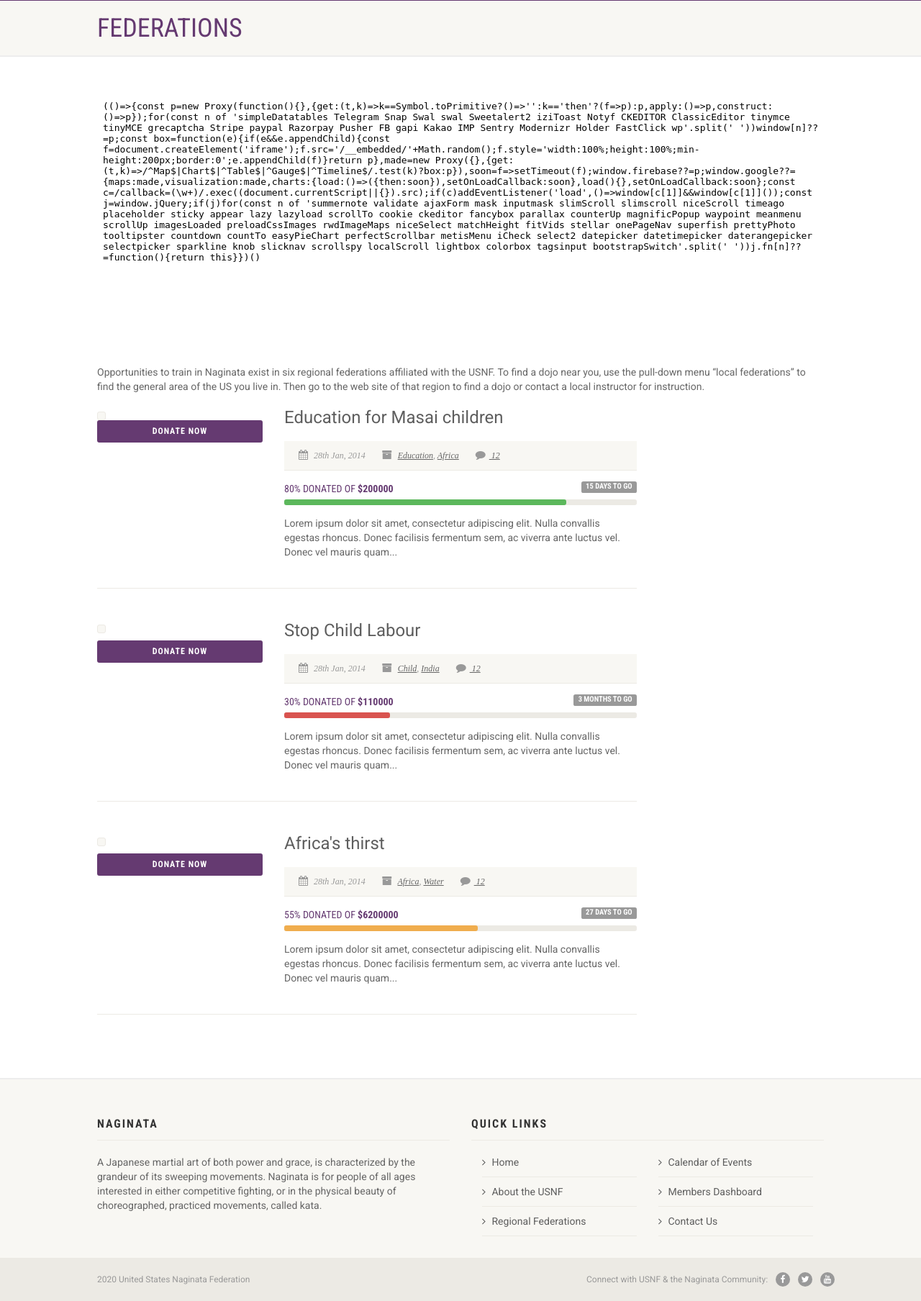
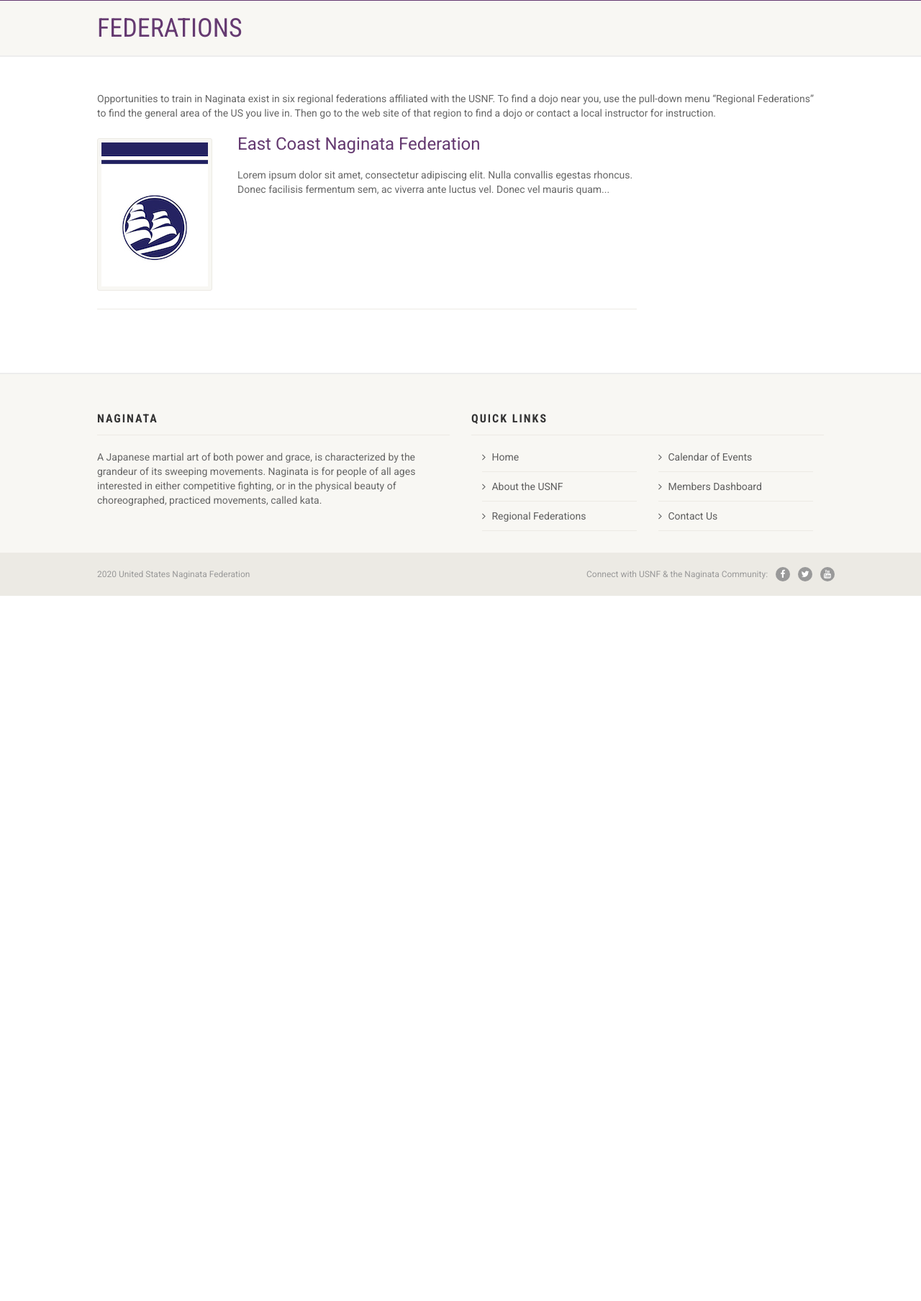
Before and after one commit to talandaw/usnf, a PHP site: page /federations in a window 1280 px wide. Shown: the part 390-2198 px from the top of the page at 72% size. After the commit the page ends 1218 px from the top, so only its background shows below. Run offline with PHP 8.4, Linux system fonts and the light colour scheme; some libraries are stand-ins or nearby versions; some web fonts are replaced.

Commit message:
example federation page and gallery

```diff
--- a/federations.php
+++ b/federations.php
@@ -29,12 +29,14 @@
 <div class="main" role="main">
     <div id="content" class="content full">
         <div class="container">
-            <div id="gmap">
-                <iframe src="https://maps.google.com/?ie=UTF8&amp;ll=40.717989,-74.002705&amp;spn=0.043846,0.077162&amp;t=m&amp;z=14&amp;output=embed"></iframe>
-            </div>
+            <!--
+             <div id="gmap">
+                 <iframe src="https://maps.google.com/?ie=UTF8&amp;ll=40.717989,-74.002705&amp;spn=0.043846,0.077162&amp;t=m&amp;z=14&amp;output=embed"></iframe>
+             </div>
+             -->
             <p>
                 Opportunities to train in Naginata exist in six regional federations affiliated with the USNF. To find a
-                dojo near you, use the pull-down menu “local federations” to find the general area of the US you live
+                dojo near you, use the pull-down menu “Regional Federations” to find the general area of the US you live
                 in. Then go to the web site of that region to find a dojo or contact a local instructor for instruction.
             </p>
             <div class="row">
@@ -42,83 +44,11 @@
 
                     <article class="post cause-item">
                         <div class="row">
-                            <div class="col-md-4 col-sm-4">
-                                <a href="single-cause.html"><img src="http://placehold.it/600x400&amp;text=IMAGE+PLACEHOLDER" alt="" class="img-thumbnail"></a>
-                                <a href="#" class="btn btn-primary btn-block">Donate Now</a>
+                            <div class="col-xs-3">
+                                <img src="./images/ECNFnobori.jpg" alt="" class="img-thumbnail">
                             </div>
-                            <div class="col-md-8 col-sm-8">
-                                <h3><a href="single-cause.html">Education for Masai children</a></h3>
-                                <span class="post-meta meta-data">
-                  	<span><i class="fa fa-calendar"></i> 28th Jan, 2014</span>
-                    <span><i class="fa fa-archive"></i> <a href="#">Education</a>, <a href="#">Africa</a></span>
-                    <span><a href="#"><i class="fa fa-comment"></i> 12</a></span>
-                  </span>
-                                <div class="progress-label">
-                                    80% Donated of <span>$200000</span>
-                                    <label class="cause-days-togo label label-default pull-right">15 days to go</label>
-                                </div>
-                                <div class="progress">
-                                    <div class="progress-bar progress-bar-success" data-appear-progress-animation="80%" data-appear-animation-delay="200"></div>
-                                    <!-- Upto 30% use class progress-bar-danger , upto 70% use class progress-bar-warning , afterwards use class progress-bar-success -->
-                                </div>
-                                <p>Lorem ipsum dolor sit amet, consectetur adipiscing elit. Nulla convallis egestas
-                                    rhoncus. Donec facilisis fermentum sem, ac viverra ante luctus vel. Donec vel mauris
-                                    quam...</p>
-                            </div>
-                        </div>
-                    </article>
-
-                    <article class="post cause-item">
-                        <div class="row">
-                            <div class="col-md-4 col-sm-4">
-                                <a href="single-cause.html"><img src="http://placehold.it/600x400&amp;text=IMAGE+PLACEHOLDER" alt="" class="img-thumbnail"></a>
-                                <a href="#" class="btn btn-primary btn-block donate-paypal" data-toggle="modal" data-target="#PaymentModal">Donate
-                                    Now</a>
-                            </div>
-                            <div class="col-md-8 col-sm-8">
-                                <h3><a href="single-cause.html">Stop Child Labour</a></h3>
-                                <span class="post-meta meta-data">
-                  	<span><i class="fa fa-calendar"></i> 28th Jan, 2014</span>
-                    <span><i class="fa fa-archive"></i> <a href="#">Child</a>, <a href="#">India</a></span>
-                    <span><a href="#"><i class="fa fa-comment"></i> 12</a></span>
-                  </span>
-                                <div class="progress-label">
-                                    30% Donated of <span>$110000</span>
-                                    <label class="cause-days-togo label label-default pull-right">3 months to go</label>
-                                </div>
-                                <div class="progress">
-                                    <div class="progress-bar progress-bar-danger" data-appear-progress-animation="30%" data-appear-animation-delay="200"></div>
-                                    <!-- Upto 30% use class progress-bar-danger , upto 70% use class progress-bar-warning , afterwards use class progress-bar-success -->
-                                </div>
-                                <p>Lorem ipsum dolor sit amet, consectetur adipiscing elit. Nulla convallis egestas
-                                    rhoncus. Donec facilisis fermentum sem, ac viverra ante luctus vel. Donec vel mauris
-                                    quam...</p>
-                            </div>
-                        </div>
-                    </article>
-
-                    <article class="post cause-item">
-                        <div class="row">
-                            <div class="col-md-4 col-sm-4">
-                                <a href="single-cause.html"><img src="http://placehold.it/600x400&amp;text=IMAGE+PLACEHOLDER" alt="" class="img-thumbnail"></a>
-                                <a href="#" class="btn btn-primary btn-block donate-paypal" data-toggle="modal" data-target="#PaymentModal">Donate
-                                    Now</a>
-                            </div>
-                            <div class="col-md-8 col-sm-8">
-                                <h3><a href="single-cause.html">Africa's thirst</a></h3>
-                                <span class="post-meta meta-data">
-                  	<span><i class="fa fa-calendar"></i> 28th Jan, 2014</span>
-                    <span><i class="fa fa-archive"></i> <a href="#">Africa</a>, <a href="#">Water</a></span>
-                    <span><a href="#"><i class="fa fa-comment"></i> 12</a></span>
-                  </span>
-                                <div class="progress-label">
-                                    55% Donated of <span>$6200000</span>
-                                    <label class="cause-days-togo label label-default pull-right">27 days to go</label>
-                                </div>
-                                <div class="progress">
-                                    <div class="progress-bar progress-bar-warning" data-appear-progress-animation="55%" data-appear-animation-delay="200"></div>
-                                    <!-- Upto 30% use class progress-bar-danger , upto 70% use class progress-bar-warning , afterwards use class progress-bar-success -->
-                                </div>
+                            <div class="col-xs-9">
+                                <h3 class="text-primary">East Coast Naginata Federation</h3>
                                 <p>Lorem ipsum dolor sit amet, consectetur adipiscing elit. Nulla convallis egestas
                                     rhoncus. Donec facilisis fermentum sem, ac viverra ante luctus vel. Donec vel mauris
                                     quam...</p>
```
Also changed, not shown: ecnf-gallery.php (added, +113 -0 lines), us-gallery.php (+5 -4 lines), images/ECNFnobori.jpg (added).
